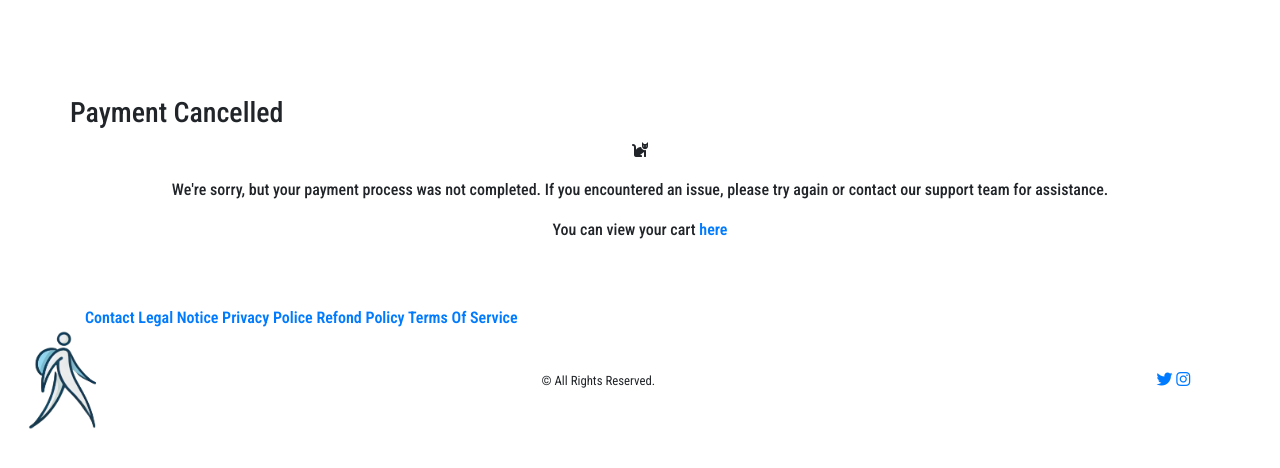
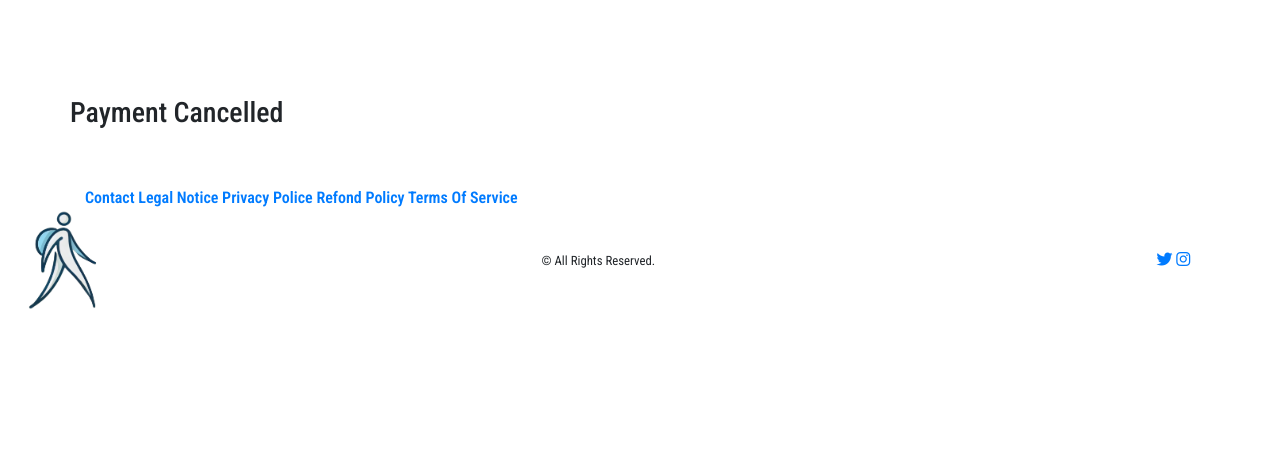
Before and after one commit to TOKIMASA1206/django-ECstore, a Django app: template templates/pages/cancel.html in a window 1280 px wide. Shown: the part 212-680 px from the top of the page. Run offline with Django 4.2, Linux system fonts and the light colour scheme; the template is opened without the code that fills it, so the values that code supplies are empty; some libraries are stand-ins or nearby versions.

Commit message:
cancel pageの修正

```diff
--- a/templates/pages/cancel.html
+++ b/templates/pages/cancel.html
@@ -6,12 +6,12 @@
     <h3 class="mt-5">Payment Cancelled</h3>
     <div class="col-12 text-center">
 
-      <p class="inform_icon">
+      {% comment %} <p class="inform_icon">
         <i class="fa-solid fa-cat"></i>
       </p>
       <p class="mb-3">We're sorry, but your payment process was not completed. If you encountered an issue, please try again or contact our support team for assistance.</p>
 
-      <p>You can view your cart <a href="{% url 'cart_list' %}">here</a></p>
+      <p>You can view your cart <a href="{% url 'cart_list' %}">here</a></p> {% endcomment %}
     </div>
   </div>
 </div>
--- a/templates/pages/success.html
+++ b/templates/pages/success.html
@@ -6,10 +6,10 @@
     <h3 class="mt-5"> Payment Successful!</h3>
     <div class="col-12 text-center">
 
-      <p class="inform_icon">
+      {% comment %} <p class="inform_icon">
         <i class="fa-solid fa-thumbs-up"></i>
       </p>
-      <p class="mb-3">Thank you for your purchase! Your order has been successfully processed.</p>
+      <p class="mb-3">Thank you for your purchase! Your order has been successfully processed.</p> {% endcomment %}
 
       <p>You can view your order history <a href="{% url 'order_index' %}">here</a></p>
     </div>
```
Also changed, not shown: config/settings/production.py (+5 -5 lines).
